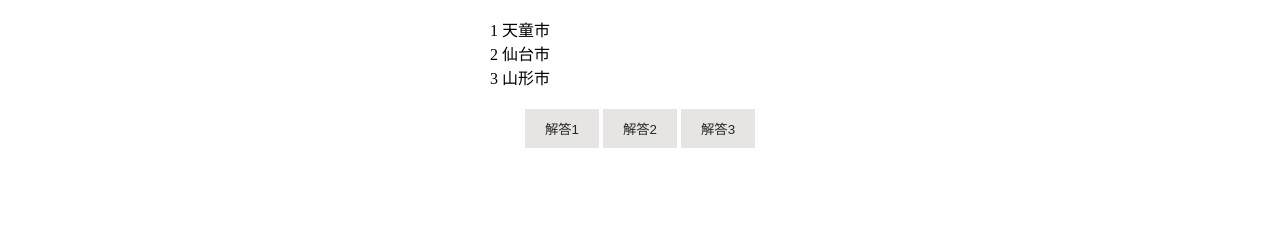
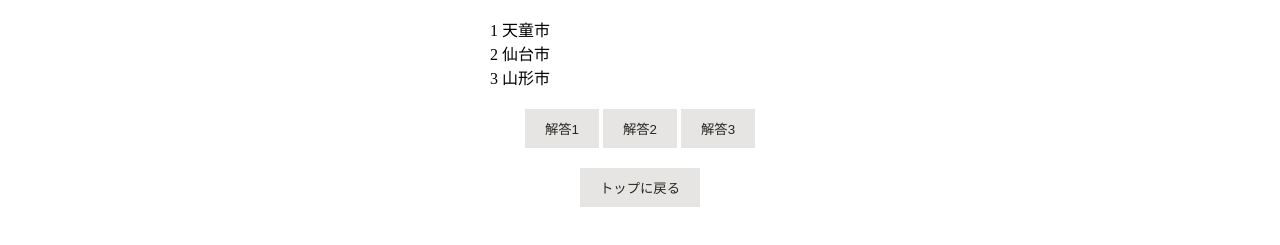
Before and after one commit to sagesaka/QuizApp_JS_training, a plain HTML site: page index.html in a window 1280 px wide. Shown: the part 101-346 px from the top of the page. Drawn offline with Linux system fonts and the light colour scheme.

Commit message:
クイズが終わった時の脱出方法

```diff
--- a/index.html
+++ b/index.html
@@ -20,6 +20,11 @@
     <button type="button" id="answer1" onclick="answerPush(1)">解答1</button>
     <button type="button" id="answer2" onclick="answerPush(2)">解答2</button>
     <button type="button" id="answer3" onclick="answerPush(3)">解答3</button>
+  </div>
+  <div class="btn-box">
+    <button type="button" id="load-btn" onclick="pageLoad()">トップに戻る</button>
+  </div>
+
   <script src="main.js"></script>
 </body>
 </html>
--- a/main.js
+++ b/main.js
@@ -57,3 +57,7 @@ function answerPush(ans) {
     quizSet();
   }
 }
+
+function pageLoad() {
+  window.location.reload();
+}
--- a/style.css
+++ b/style.css
@@ -43,3 +43,7 @@ ul {
 .btn-box button:hover {
   opacity: .7;
 }
+
+#load-btn {
+  margin-top: 20px;
+}
```
